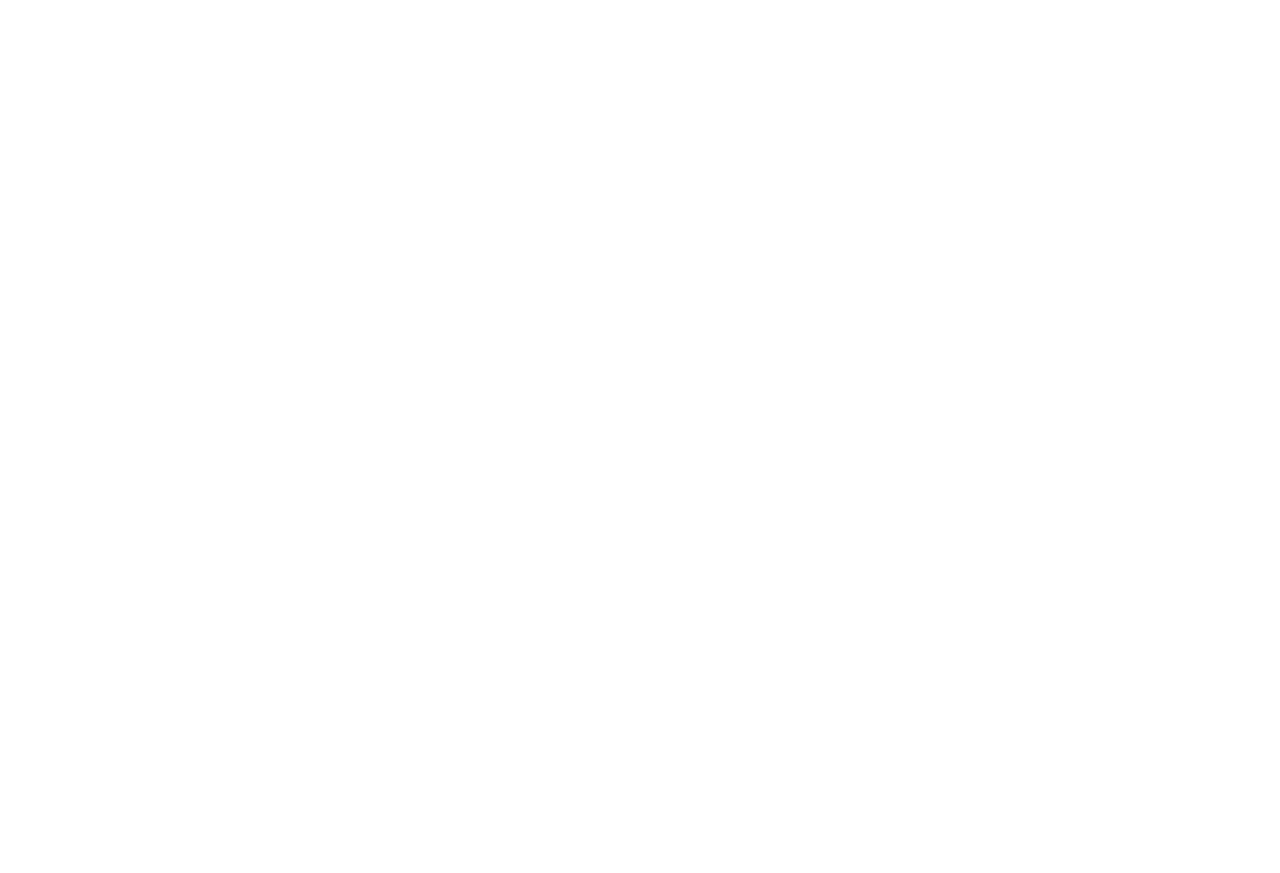
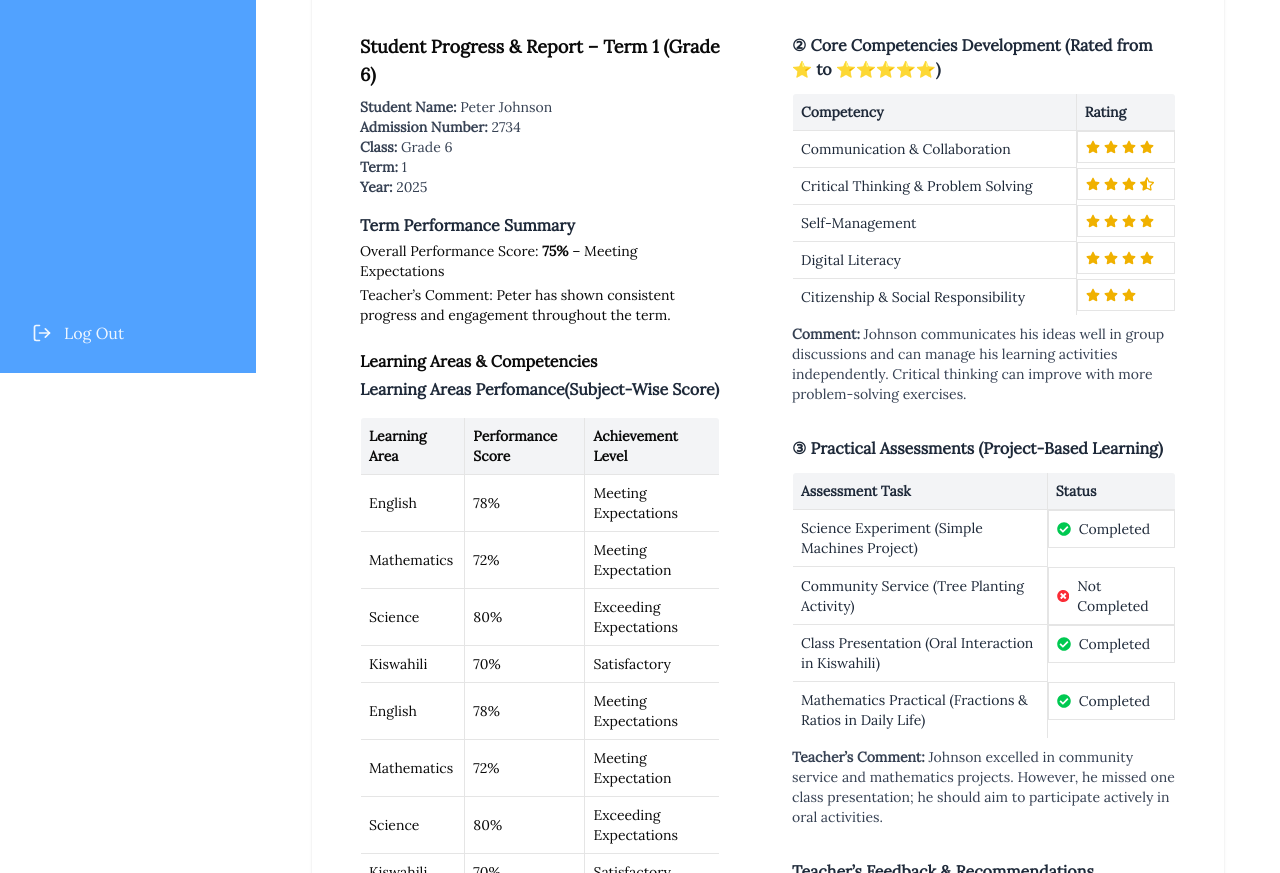
Before and after one commit to Mmust-Ihub/Digiwezo-web-system, a Next.js app: page /parent/progress-and-report in a window 1280 px wide. Before the commit this address had no page. Shown: the part 427-1300 px from the top of the page. Before the commit the page ends 800 px from the top, so only its background shows below. Built offline with nearby package versions, Linux system fonts and the light colour scheme.

Commit message:
feat:(progress-and-report) added reportDetails and updated page  with filters  adjustments

```diff
--- a/app/components/Header.tsx
+++ /dev/null
@@ -1,36 +0,0 @@
-"use client";
-import React from "react";
-import { FiBell, FiUser } from "react-icons/fi";
-
-const Header: React.FC = () => {
-  return (
-    <header className="flex justify-between items-center px-6 py-4 bg-white shadow-sm mb-6">
-      <div className="flex items-center space-x-3">
-        <img
-          src="/logo.png"
-          alt="Logo"
-          className="h-10 w-10 object-contain bg-white rounded-full border border-gray-200 shadow-sm"
-        />
-        <span className="text-xl font-semibold text-gray-800">Digiwezo</span>
-      </div>
-
-      <h1 className="text-2xl font-extrabold text-primary text-center">
-        BOOKER ACADEMY
-      </h1>
-
-      <div className="flex items-center gap-6">
-        <button className="relative">
-          <FiBell className="text-yellow-400 text-xl hover:scale-110 transition-transform duration-200" />
-          <span className="absolute top-0 right-0 bg-red-500 rounded-full h-2 w-2"></span>
-        </button>
-
-        <div className="flex items-center gap-2">
-          <FiUser className="text-yellow-400 text-xl" />
-          <span className="text-gray-700 font-medium">Hi, Peter</span>
-        </div>
-      </div>
-    </header>
-  );
-};
-
-export default Header;
--- a/app/components/Sidebar.tsx
+++ /dev/null
@@ -1,41 +0,0 @@
-"use client";
-import React from "react";
-import Link from "next/link";
-import {
-  LayoutDashboard, BarChart2, MessageSquare, CreditCard, User,LogOut,} from "lucide-react";
-
-const Sidebar: React.FC = () => {
-  const links: { name: string; icon: React.ReactNode; href: string }[] = [
-    { name: "Dashboard", icon: <LayoutDashboard size={18} />, href: "/dashboard" },
-    { name: "Progress & Report", icon: <BarChart2 size={18} />, href: "/progress-report" },
-    { name: "Messages", icon: <MessageSquare size={18} />, href: "/messages" },
-    { name: "Fees", icon: <CreditCard size={18} />, href: "/fees" },
-    { name: "Profile", icon: <User size={18} />, href: "/profile" },
-  ];
-
-  return (
-    <aside className="w-64 bg-primary text-white flex flex-col justify-between min-h-screen">
-      <div>
-        <nav className="mt-6 flex flex-col">
-          {links.map((link) => (
-            <Link
-              key={link.name}
-              href={link.href}
-              className="flex items-center gap-3 px-6 py-3 hover:bg-green-800 transition-colors duration-200"
-            >
-              {link.icon}
-              <span>{link.name}</span>
-            </Link>
-          ))}
-        </nav>
-      </div>
-
-      <button className="p-4 text-left text-sm flex items-center gap-2 hover:bg-green-800 transition-colors duration-200">
-        <LogOut size={18} />
-        <span>Log Out</span>
-      </button>
-    </aside>
-  );
-};
-
-export default Sidebar;
--- a/app/components/Filters.tsx
+++ b/app/parent/(features)/progress-and-report/components/Filters.tsx
@@ -1,7 +1,7 @@
 "use client";
 
 import React from "react";
-import { useFilters } from "@/hooks/useFilters";
+import { useFilters } from "../hooks/useFilters";
 
 const Filters = () => {
   const {
--- a/app/components/Report.tsx
+++ b/app/parent/(features)/progress-and-report/components/Report.tsx
@@ -1,32 +1,32 @@
 import React from "react";
 import { FaPrint} from "react-icons/fa";
-import Filters from "./Filters";
 
 const ReportCard = () => {
   const subjects = [
     { area: "English", score: "78%", level: "Meeting Expectations" },
-    {area:"Mathematics", score:"72%", LEVEL:"Meeting Expectation"},
+    {area:"Mathematics", score:"72%", level:"Meeting Expectation"},
+    { area: "Science", score: "80%", level: "Exceeding Expectations" },
+    { area: "Kiswahili", score: "70%", level: "Satisfactory" },
+      { area: "English", score: "78%", level: "Meeting Expectations" },
+    {area:"Mathematics", score:"72%", level:"Meeting Expectation"},
     { area: "Science", score: "80%", level: "Exceeding Expectations" },
     { area: "Kiswahili", score: "70%", level: "Satisfactory" },
   ];
 
   return (
-    <section className="bg-white shadow rounded-xl p-6">
+    <section className="bg-white p-6">
 
-       <div className="mb-6">
-        <Filters />
-      </div>
 
       <h2 className="text-lg font-semibold mb-2">
         Student Progress & Report – Term 1 (Grade 6)
       </h2>
 
       <div className="text-sm text-gray-700 mb-4">
-        <p>Student Name: Peter Johnson</p>
-        <p>Admission Number: 2734</p>
-        <p>Class: Grade 6</p>
-        <p>Term: 1</p>
-        <p>Year: 2025</p>
+        <p><b>Student Name: </b> Peter Johnson</p>
+        <p><b>Admission Number: </b> 2734</p>
+        <p><b>Class: </b> Grade 6</p>
+        <p><b>Term: </b> 1</p>
+        <p><b>Year: </b> 2025</p>
       </div>
 
       <section className="mb-6">
@@ -43,9 +43,10 @@
       </section>
 
       <section>
-        <h3 className="font-semibold text-gray-800 mb-1">
-          Learning Areas & Competencies
+        <h3 className="font-semibold mb-1">
+           Learning Areas & Competencies
         </h3>
+        <h4 className="font-bold  text-gray-800 pb-4">Learning Areas Perfomance(Subject-Wise Score) </h4>
         <table className="w-full border text-sm rounded overflow-hidden">
           <thead className="bg-gray-100">
             <tr>
@@ -64,6 +65,11 @@
             ))}
           </tbody>
         </table>
+
+        <p className="text-sm p-2">
+         <b> Teacher's Note:</b> <i>Johnson demonstrated good understanding in most subjects
+          particularly in English and Physics Education. More engangement in science projects will ehance his exploration skills</i>
+        </p>
       </section>
 
       <div className="flex gap-4 mt-6">
--- /dev/null
+++ b/app/parent/(features)/progress-and-report/components/ReportDetails.tsx
@@ -0,0 +1,130 @@
+"use client";
+
+import React from "react";
+import { FaStar, FaStarHalfAlt, FaCheckCircle, FaTimesCircle,FaDownload } from "react-icons/fa";
+
+const competencies = [
+  { competency: "Communication & Collaboration", rating: 4 },
+  { competency: "Critical Thinking & Problem Solving", rating: 3.5 },
+  { competency: "Self-Management", rating: 4 },
+  { competency: "Digital Literacy", rating: 4 },
+  { competency: "Citizenship & Social Responsibility", rating: 3 },
+];
+
+const assessments = [
+  { task: "Science Experiment (Simple Machines Project)", status: "Completed" },
+  { task: "Community Service (Tree Planting Activity)", status: "Not Completed" },
+  { task: "Class Presentation (Oral Interaction in Kiswahili)", status: "Completed" },
+  { task: "Mathematics Practical (Fractions & Ratios in Daily Life)", status: "Completed" },
+];
+
+const ReportDetails = () => {
+  return (
+    <section className="bg-white p-6 space-y-8 text-sm text-gray-800">
+
+      <div>
+        <h2 className="font-semibold text-base mb-3">
+          ② Core Competencies Development (Rated from ⭐ to ⭐⭐⭐⭐⭐)
+        </h2>
+
+        <table className="w-full border rounded overflow-hidden">
+          <thead className="bg-gray-100 text-left">
+            <tr>
+              <th className="border p-2">Competency</th>
+              <th className="border p-2">Rating</th>
+            </tr>
+          </thead>
+          <tbody>
+            {competencies.map(({ competency, rating }) => (
+              <tr key={competency}>
+                <td className="border p-2">{competency}</td>
+                <td className="border p-2 flex items-center space-x-1">
+                  {[...Array(Math.floor(rating))].map((_, i) => (
+                    <FaStar key={i} className="text-yellow-500" />
+                  ))}
+                  {rating % 1 !== 0 && <FaStarHalfAlt className="text-yellow-500" />}
+                </td>
+              </tr>
+            ))}
+          </tbody>
+        </table>
+
+        <p className="mt-2 text-gray-700">
+          <b>Comment:</b> Johnson communicates his ideas well in group discussions and can manage
+          his learning activities independently. Critical thinking can improve with more
+          problem-solving exercises.
+        </p>
+      </div>
+
+      {/*Practical Assessments */}
+      <div>
+        <h2 className="font-semibold text-base mb-3">
+          ③ Practical Assessments (Project-Based Learning)
+        </h2>
+
+        <table className="w-full border rounded overflow-hidden">
+          <thead className="bg-gray-100 text-left">
+            <tr>
+              <th className="border p-2">Assessment Task</th>
+              <th className="border p-2">Status</th>
+            </tr>
+          </thead>
+          <tbody>
+            {assessments.map(({ task, status }) => (
+              <tr key={task}>
+                <td className="border p-2">{task}</td>
+                <td className="border p-2 flex items-center gap-2">
+                  {status === "Completed" ? (
+                    <FaCheckCircle className="text-green-500" />
+                  ) : (
+                    <FaTimesCircle className="text-red-500" />
+                  )}
+                  {status}
+                </td>
+              </tr>
+            ))}
+          </tbody>
+        </table>
+
+        <p className="mt-2 text-gray-700">
+          <b>Teacher’s Comment:</b> Johnson excelled in community service and mathematics projects.
+          However, he missed one class presentation; he should aim to participate actively in oral
+          activities.
+        </p>
+      </div>
+
+      {/*  Teacher’s Feedback & Recommendations */}
+      <div>
+        <h3 className="font-semibold text-base mb-2">Teacher’s Feedback & Recommendations</h3>
+
+        <p className="mb-2">
+          <b>⭐ Strengths:</b> John is well-organized and collaborates well with peers. His
+          self-discipline allows him to complete assignments on time.
+        </p>
+
+        <p className="mb-2">
+          <b>⚠️ Areas for Improvement:</b> He should work on enhancing his science practical skills
+          and engage more in class presentations.
+        </p>
+
+        <div>
+          <b>✅ Recommendations for Parents:</b>
+          <ul className="list-disc pl-5 mt-1 space-y-1">
+            <li>Encourage more hands-on experiments at home</li>
+            <li>Support public speaking practice to improve confidence in oral presentations</li>
+            <li>Use educational apps to enhance digital literacy and problem-solving skills</li>
+          </ul>
+        </div>
+          <div className="flex gap-4 mt-6">
+                <button className="bg-primary text-white px-6 py-2 rounded flex items-center gap-2 hover:bg-green-700">
+                <FaDownload/>Download
+                </button>
+
+              </div>
+      </div>
+
+    </section>
+  );
+};
+
+export default ReportDetails;
--- /dev/null
+++ b/app/parent/(features)/progress-and-report/page.tsx
@@ -0,0 +1,37 @@
+import { Header } from "@parent/components/Header";
+import { Sidebar } from "@parent/components/SideBar";
+import ProfileCard from "@parent/(features)/progress-and-report/components/ProfileCard";
+import ReportCard from "@parent/(features)/progress-and-report/components/Report";
+import ReportDetails from "@parent/(features)/progress-and-report/components/ReportDetails";
+import Filters from "@parent/(features)/progress-and-report/components/Filters";
+
+export default function ProgressReportPage() {
+  return (
+    <div className="min-h-screen flex bg-background">
+      <Sidebar />
+      <div className="flex-1 flex flex-col">
+        <Header />
+        <div className="flex-1 p-6 space-y-6">
+          <ProfileCard />
+
+          <div className="bg-white shadow rounded-xl p-6">
+            <div className="mb-6">
+              <Filters />
+            </div>
+
+            <div className="flex flex-col lg:flex-row gap-6">
+              {/* Left side */}
+              <div className="flex-1">
+                <ReportCard />
+              </div>
+              {/* Right side */}
+              <div className="w-full lg:w-1/2">
+                <ReportDetails />
+              </div>
+            </div>
+          </div>
+        </div>
+      </div>
+    </div>
+  );
+}
--- a/app/parent/components/Header.tsx
+++ b/app/parent/components/Header.tsx
@@ -1,4 +1,4 @@
-import { inter } from "@/app/layout";
+import { inter } from "@/layout";
 import { Bell, User } from "lucide-react";
 import Image from "next/image";
 import Link from "next/link";
--- a/tsconfig.json
+++ b/tsconfig.json
@@ -19,7 +19,7 @@
       }
     ],
     "paths": {
-      "@parent/*": ["./app/parent/*"]
+      "@parent/*": ["./app/parent/*"],
       "@/*": ["./app/*"]
     }
   },
```
Also changed, not shown: app/parent/(features)/progress-and-report/components/ProfileCard.tsx (renamed from app/components/ProfileCard.tsx), app/parent/(features)/progress-and-report/hooks/useFilters.ts (renamed from hooks/useFilters.ts), app/parent/(features)/progress-and-report/hooks/useStudents.ts (renamed from hooks/useStudent.ts), duumy.txt (added).
